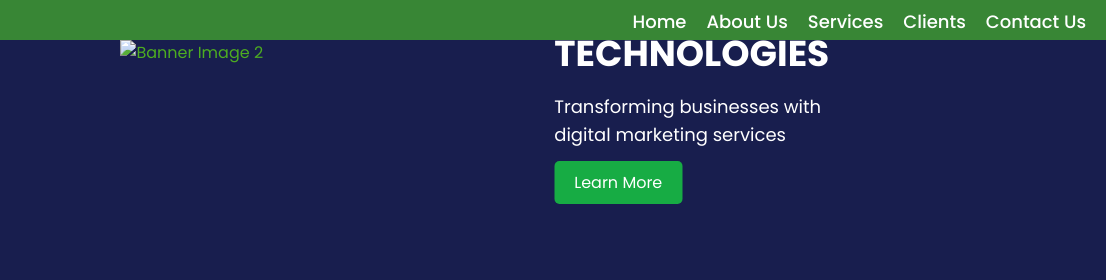
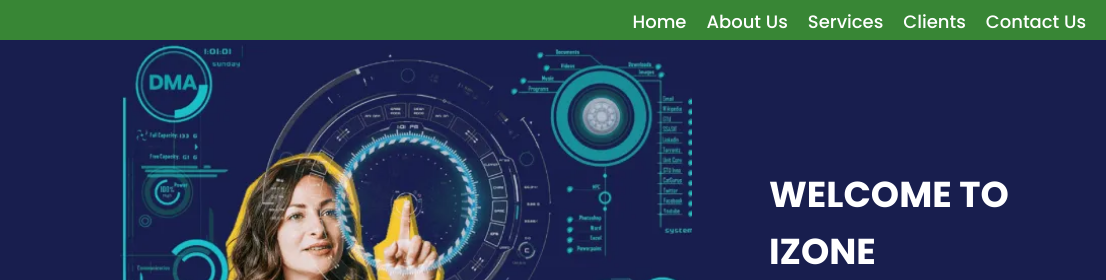
Before and after one commit to imanchris/project-izone, a plain HTML site: page index.html in a window 1280 px wide. Shown: the top 280 px of the page, 174-1280 px from the left. Drawn offline with Linux system fonts and the light colour scheme.

Commit message:
Update index.html

```diff
--- a/index.html
+++ b/index.html
@@ -26,7 +26,7 @@
             <div class="carousel-slide">
 
                 <div class="carousel-item">
-                    <img src="../izone/home.webp" alt="Banner Image 2">
+                    <img src="home.webp" alt="Banner Image 2">
                     <div class="carousel-caption">
                         <h2> WELCOME TO IZONE TECHNOLOGIES</h2>
                         <p>Transforming businesses with digital marketing services</p>
@@ -174,36 +174,6 @@
             <p>&copy; 2024 Your Company. All rights reserved.</p>
         </div>
     </footer>
-     <!-- JavaScript for the Carousel functionality -->
-     <script>
-        let slideIndex = 0;
-
-        function moveSlide(n) {
-            showSlides(slideIndex += n);
-        }
-
-        function showSlides(n) {
-            let slides = document.getElementsByClassName("carousel-item");
-            if (n >= slides.length) {
-                slideIndex = 0;
-            } else if (n < 0) {
-                slideIndex = slides.length - 1;
-            }
-
-            for (let i = 0; i < slides.length; i++) {
-                slides[i].style.display = "none";
-            }
-
-            slides[slideIndex].style.display = "block";
-        }
-
-        showSlides(slideIndex);
-
-        // Auto-slide every 3 seconds
-        setInterval(function() {
-            moveSlide(1);
-        }, 3000);
-    </script>
 
 
 </body>
```
